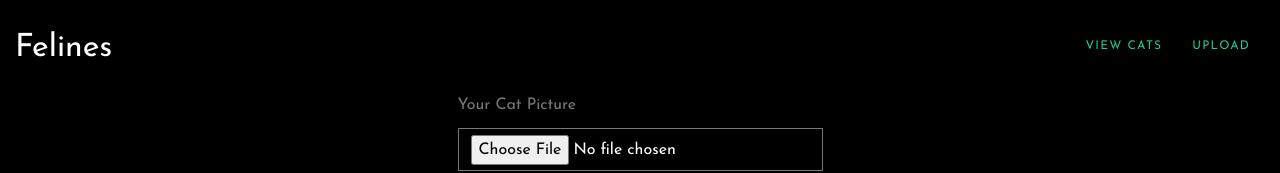
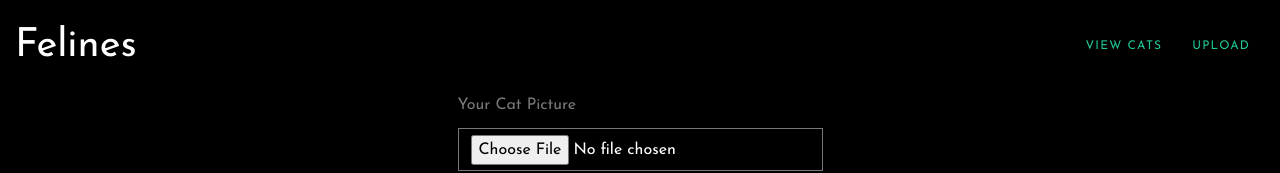
Before and after one commit to timbjames-git1/cat-api, a React (Create React App) app: page /upload in a window 1280 px wide. Shown: the top 173 px of the page. Built offline with nearby package versions, Linux system fonts and the light colour scheme.

Commit message:
Colour change

```diff
--- a/src/App.tsx
+++ b/src/App.tsx
@@ -23,9 +23,7 @@ const App: React.FC = () => {
                         <div className="row align-items-center">
                             <div className="col-4 col-md-6">
                                 <h1 className="mb-0">
-                                    <a href="/" className="text-white h2 mb-0">
-                                        Felines
-                                    </a>
+                                    <NavLink to="">Felines</NavLink>
                                 </h1>
                             </div>
                             <div className="col-8 col-md-6">
--- a/src/Custom.scss
+++ b/src/Custom.scss
@@ -27,6 +27,7 @@ body {
     color: #fff;
 }
 a {
+    color: #fff;
     -webkit-transition: .3s all ease;
     -o-transition: .3s all ease;
     transition: .3s all ease;
```
